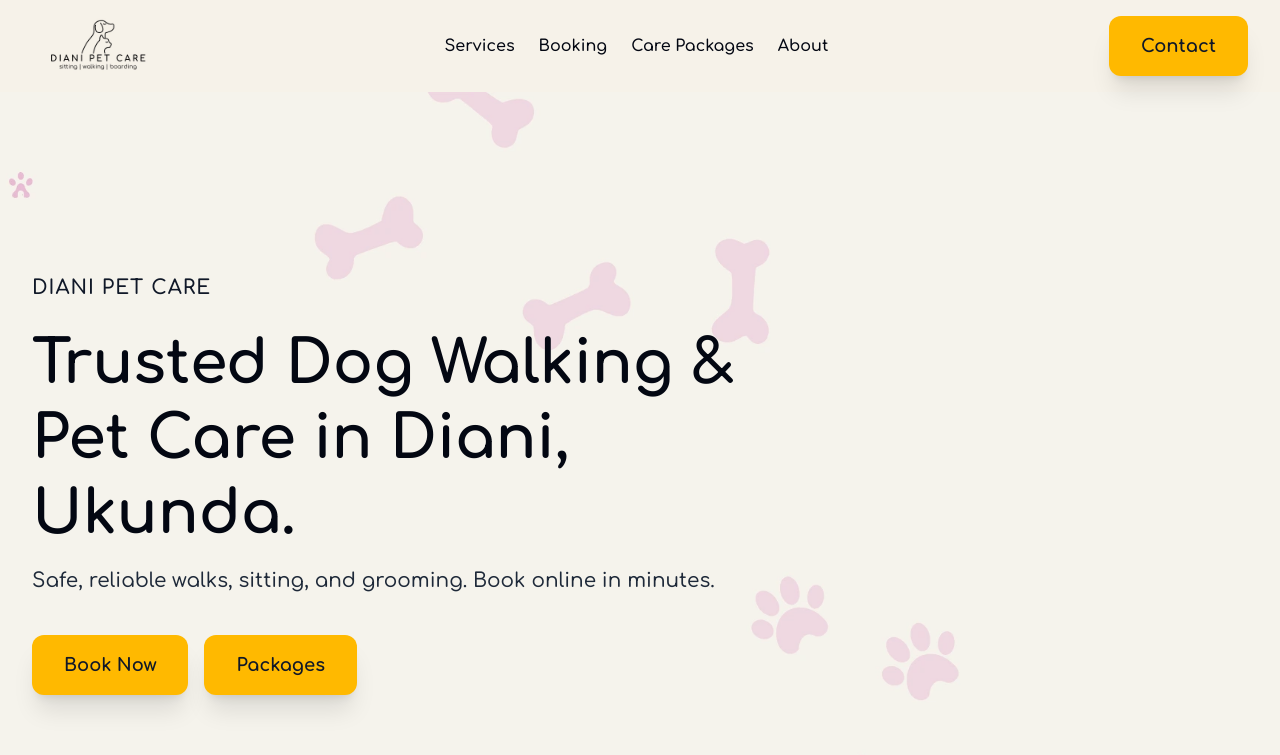
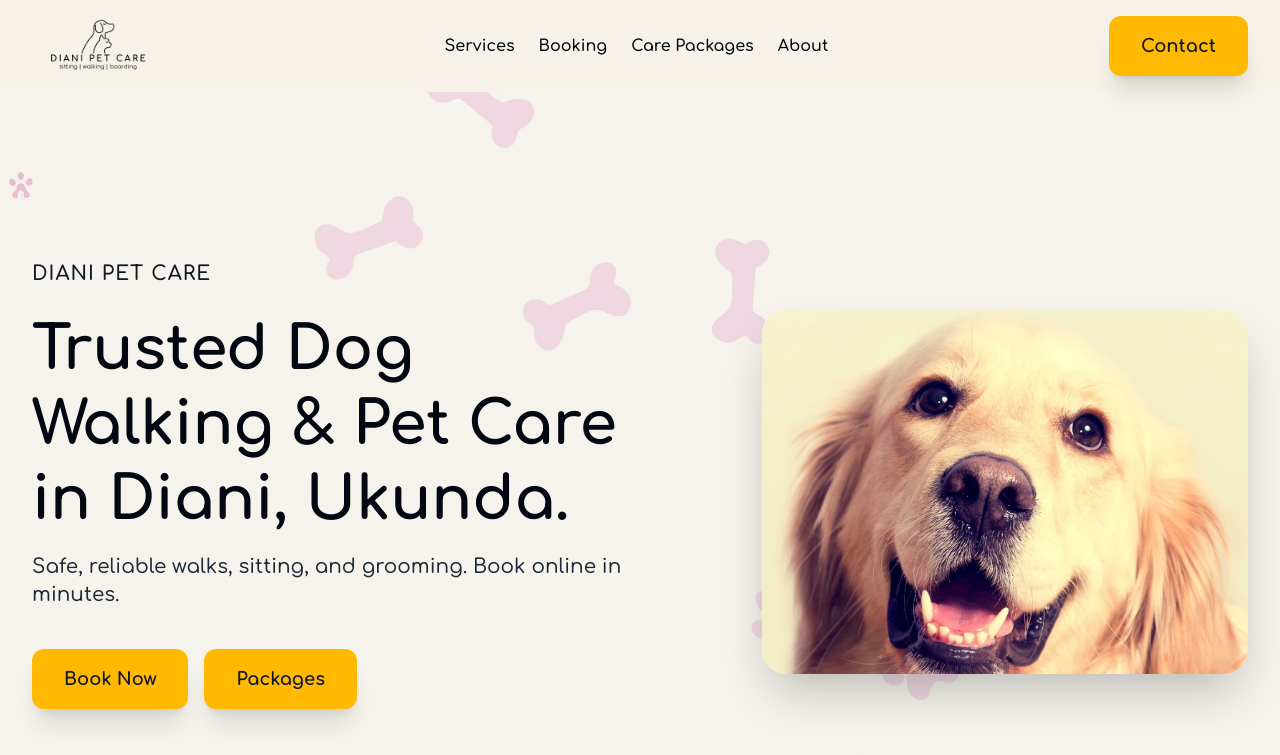
Before and after one commit to madgenius1/dianipetcare, a Next.js app in the folder frontend/: page / in a window 1280 px wide. Shown: the top 755 px of the page. Built offline with nearby package versions, Linux system fonts and the light colour scheme.

Commit message:
Modified Hero

```diff
--- a/frontend/src/app/components/landing/Hero.tsx
+++ b/frontend/src/app/components/landing/Hero.tsx
@@ -1,5 +1,5 @@
-
 import Link from "next/link";
+import Image from "next/image";
 
 export default function Hero() {
     return (
@@ -7,15 +7,14 @@ export default function Hero() {
             <div className="absolute inset-0 bg-gray-100 opacity-20"></div>
 
             <div className="relative z-10 max-w-screen-xl container mx-auto px-4 py-16 sm:px-6 lg:px-8 lg:py-24">
-                <div className="flex flex-col items-center text-center lg:items-start lg:text-left">
-                    {/* Company Name / Tagline */}
+                <div className="lg:flex lg:items-center lg:justify-between">
+                    <div className="lg:w-3/5 lg:pr-8 max-w-2xl flex flex-col items-center text-center lg:items-start lg:text-left">
                         <div className="mb-4 lg:mb-6">
                             <h2 className="text-lg sm:text-xl text-gray-900 uppercase font-semibold tracking-wider">
                                 Diani Pet Care
                             </h2>
                         </div>
 
-                    {/* Main Headline and Description */}
                         <div className="max-w-3xl mb-4 lg:mb-6">
                             <h1 className="text-4xl sm:text-5xl lg:text-6xl text-gray-950 font-bold leading-tight">
                                 Trusted Dog Walking & Pet Care in Diani, Ukunda.
@@ -25,15 +24,6 @@ export default function Hero() {
                             </p>
                         </div>
 
-                    {/* Vision, Mission, Objecives Section
-                    <div className="py-2 flex flex-row items-center space-x-8">
-                        <Link href="/about#Vision" className="hover:underline text-lg font-semibold text-gray-800">Vision</Link>
-                        <Link href="/about#Mission" className="hover:underline text-lg font-semibold text-gray-800">Mission</Link>
-                        <Link href="/about#Objectives" className="hover:underline text-lg font-semibold text-gray-800">Objectives</Link>
-                    </div>
-                    */}
-
-                    {/* Call to Action Button */}
                         <div className="py-4 flex lg:flex-row md:flex-row flex-col gap-4">
                             <Link
                                 href="/booking"
@@ -61,7 +51,18 @@ export default function Hero() {
                             </Link>
                         </div>
                     </div>
+                    <div className="hidden lg:block lg:w-2/5">
+                        <div className="relative w-full h-full aspect-[4/3] rounded-3xl overflow-hidden shadow-2xl">
+                            <Image
+                                src="/happydog.webp"
+                                alt="Diani Pet Care Happy Dog"
+                                layout="fill" // Use fill for full responsiveness
+                                objectFit="cover"
+                            />
+                        </div>
+                    </div>
+                </div>
             </div>
         </section>
-    )
+    );
 }
```
Lines whose indentation alone changed are shown as unchanged.
